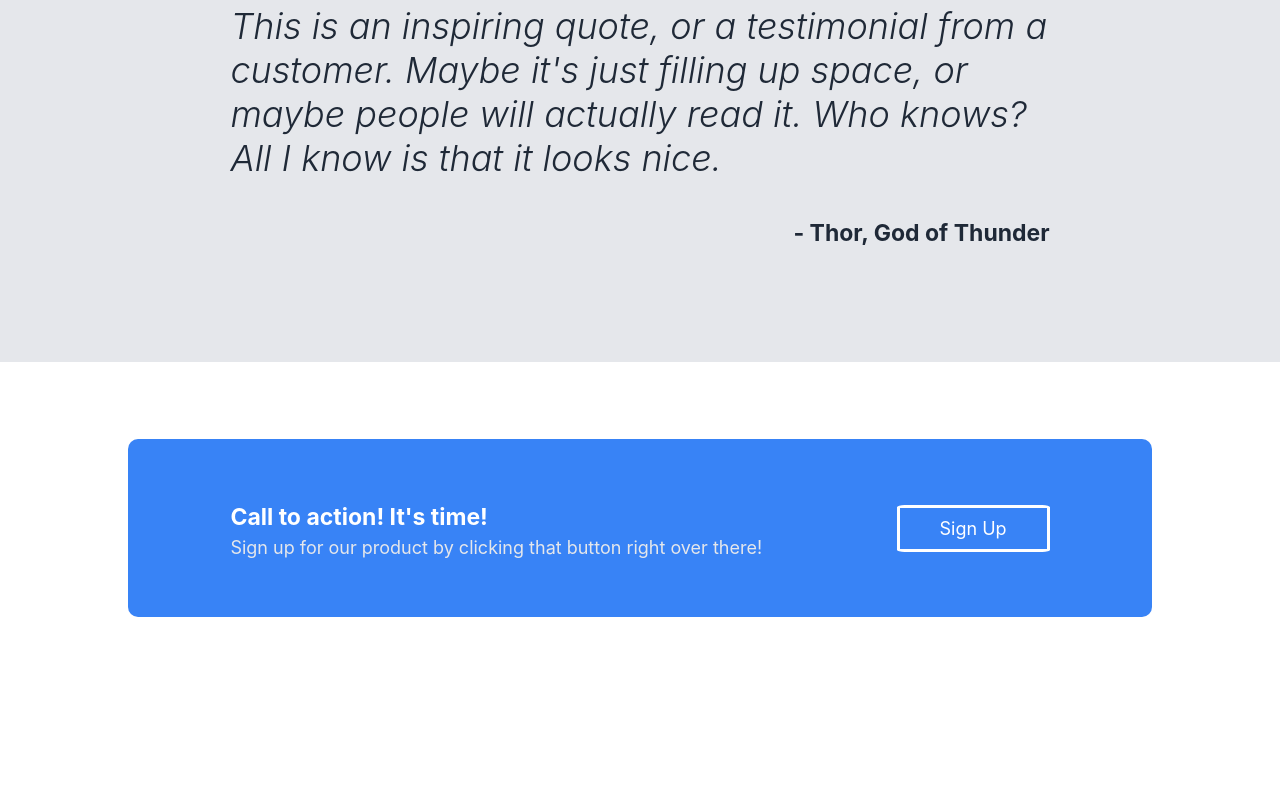
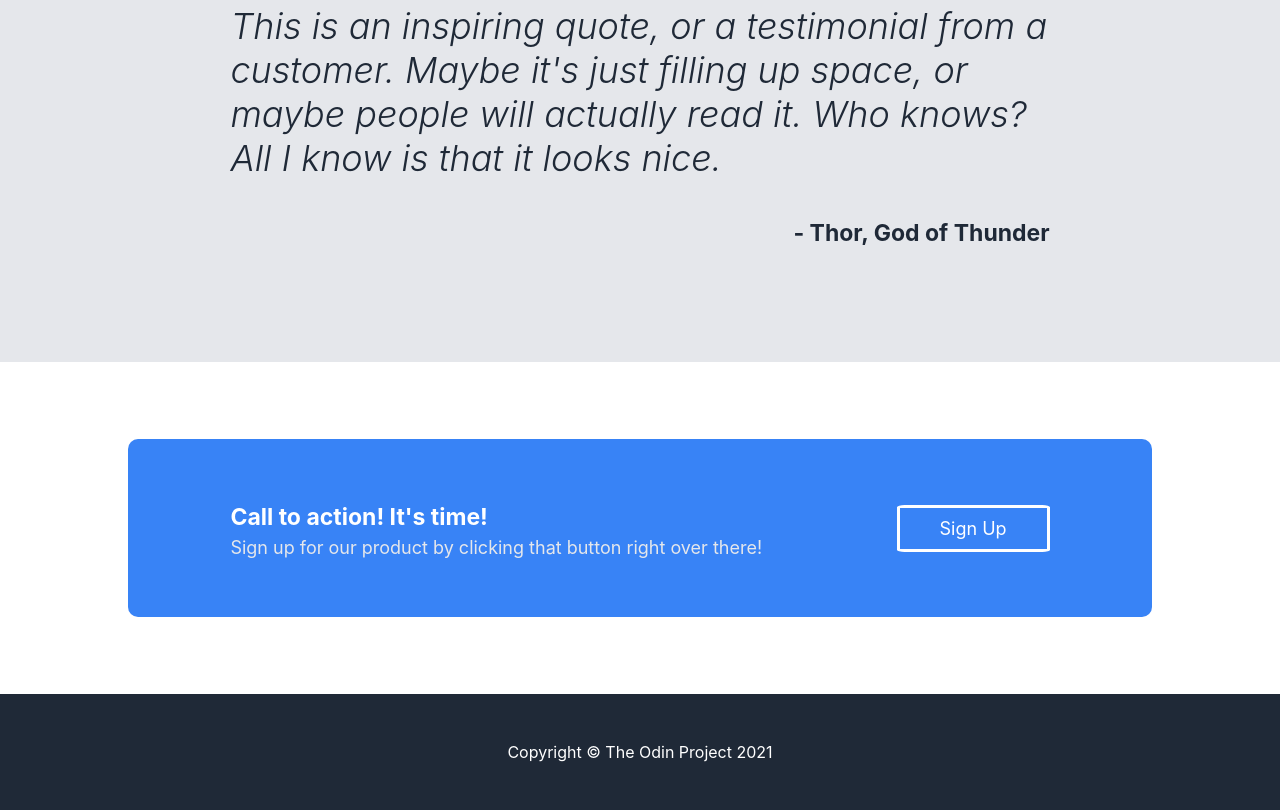
Before and after one commit to obinna-dev/Odin-Landing-Page, a plain HTML site: page index.html in a window 1280 px wide. Shown: the part 1210-2020 px from the top of the page. Before the commit the page ends 1904 px from the top, so only its background shows below. Drawn offline with Linux system fonts and the light colour scheme.

Commit message:
Create and style footer

```diff
--- a/index.html
+++ b/index.html
@@ -81,5 +81,9 @@
             </div>
         </div>
     </div>
+        <!-- footer section -->
+    <footer>
+        <p>Copyright &copy; The Odin Project 2021</p>
+    </footer>
 </body>
 </html>
--- a/resources/css/style.css
+++ b/resources/css/style.css
@@ -183,3 +183,11 @@
     background-color: #ffffff;
     color: #2b5fad;
 }
+
+footer  {
+    background-color: #1f2937;
+    color: white;
+    text-align: center;
+    padding-top: 2rem;
+    padding-bottom: 2rem;
+}
```
